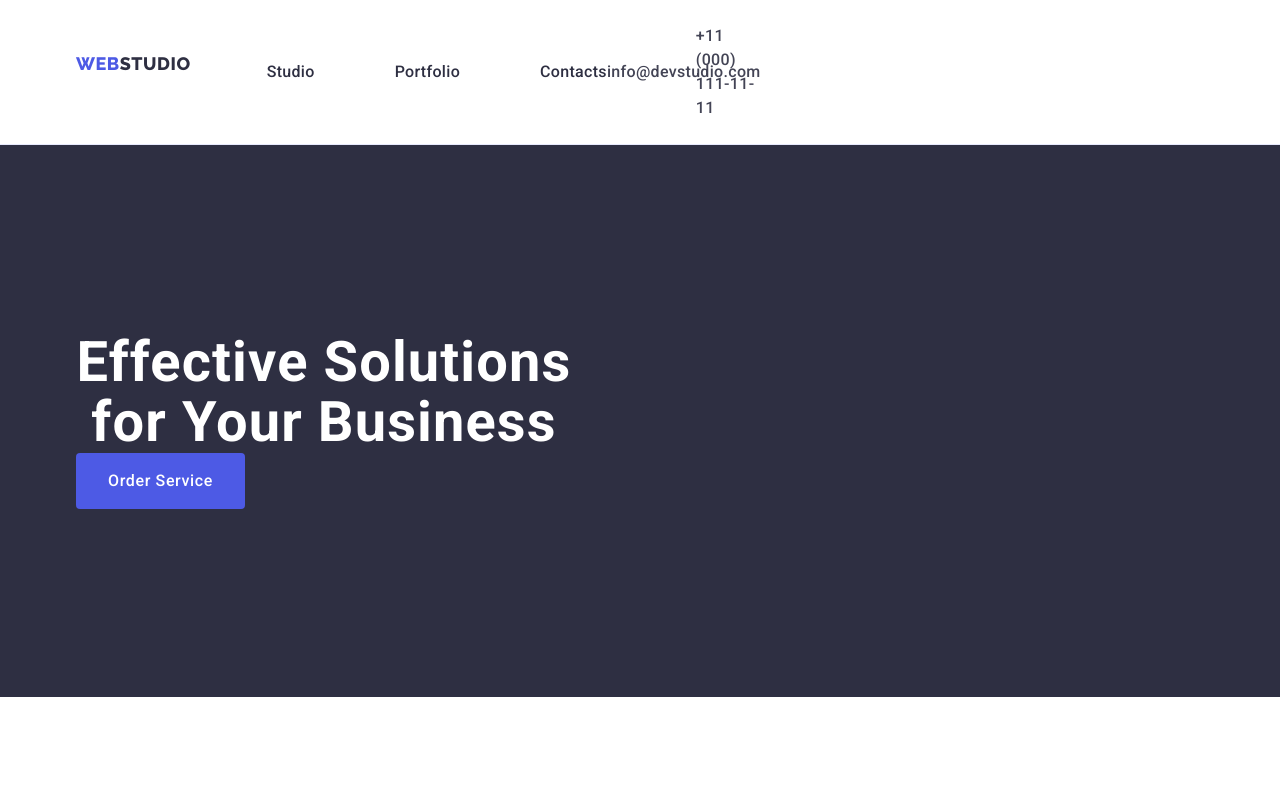
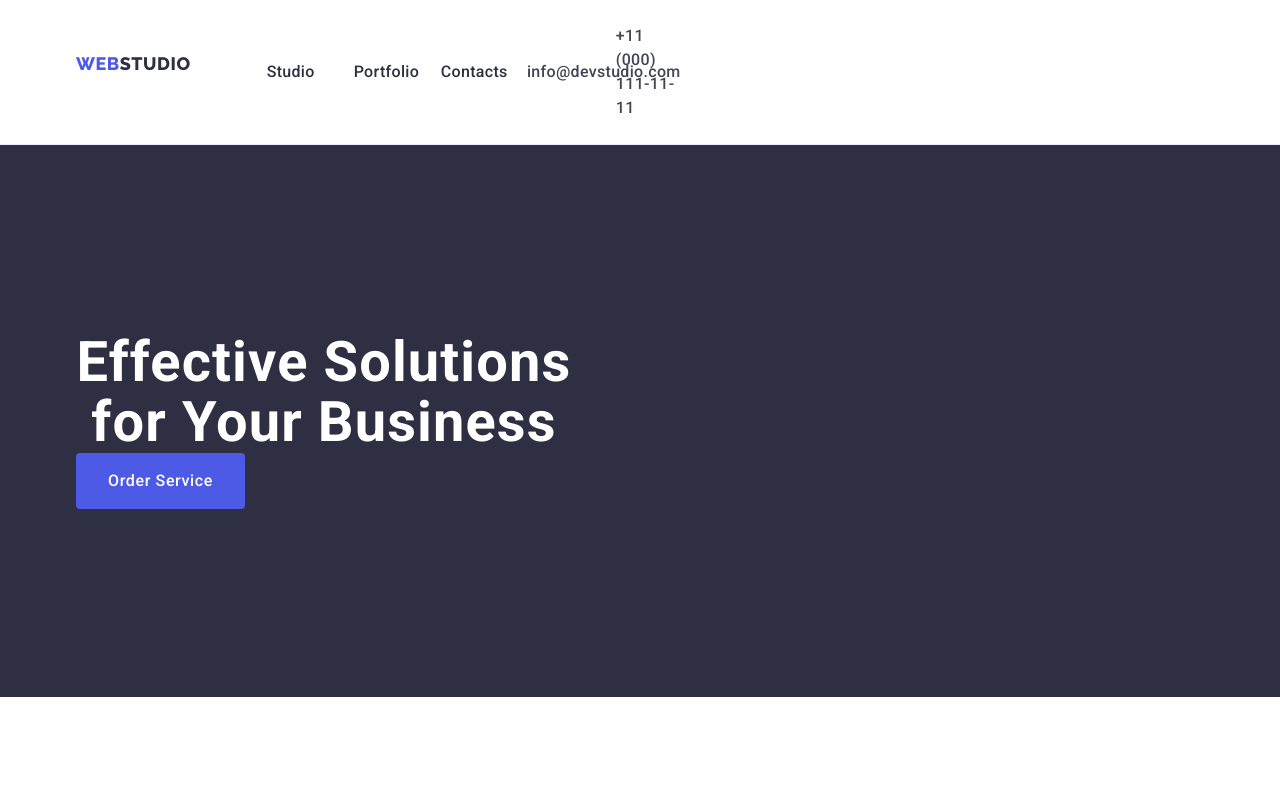
Before and after one commit to Volodymyr-Synhaievskyi/goit-markup-hw-03, a plain HTML site: page index.html in a window 1280 px wide. Shown: the top 800 px of the page. Drawn offline with nearby package versions, Linux system fonts and the light colour scheme.

Commit message:
1223edsa

```diff
--- a/index.html
+++ b/index.html
@@ -28,17 +28,17 @@
             Web<span class="partlogo-header">Studio</span>
           </a>
           <ul class="list-menu">
-            <li class="item header-item">
+            <li class="item">
               <a class="link nav-link" href="./index.html" target="_self"
                 >Studio</a
               >
             </li>
-            <li class="item header-item">
+            <li class="item">
               <a class="link nav-link" href="./portfolio.html" target="_self"
                 >Portfolio</a
               >
             </li>
-            <li class="item header-item">
+            <li class="item">
               <a class="link nav-link" href="">Contacts</a>
             </li>
           </ul>
```
